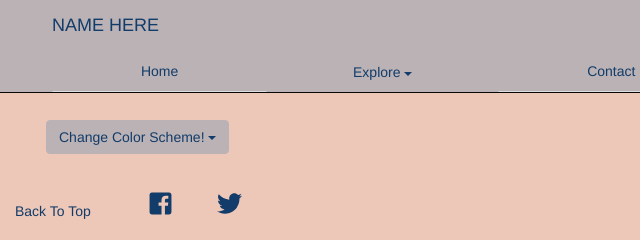
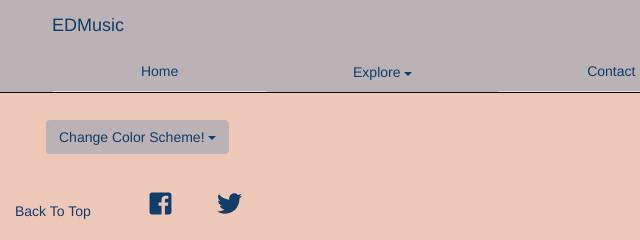
Before and after one commit to Krontime/Krontime-Project1.github.io, a website: page index.html in a window 1280 px wide. Shown: the full height of the page, 18-658 px from the left. Drawn offline with nearby package versions, Linux system fonts and the light colour scheme; some packages are replaced by stand-ins of ours; a web font is replaced by a local one.

Commit message:
Deployment (Urls Test)

```diff
--- a/index.html
+++ b/index.html
@@ -38,7 +38,7 @@
             <nav id="otherScreenNavbar" class="navbar navbar-inverse navbar-fixed-top">
                 <div class="container">
                     <div class="navbar-header">
-                    <a href="/project_1" class="navbar-brand">NAME HERE</a>
+                    <a href="/project_1" class="navbar-brand">EDMusic</a>
                     <button id="navigationCollapse" type="button" class="navbar-toggle collapsed" data-toggle="collapse" data-target="#navigationDropdown">
                         <span class="icon-bar"></span>
                         <span class="icon-bar"></span>
--- a/js/app.js
+++ b/js/app.js
@@ -3,7 +3,7 @@ angular.module("findMusicApp", ["ngRoute", "Route", "UserService", "UserDataServ
 angular.module("findMusicApp").config(function($locationProvider, $routeProvider) {$locationProvider.html5Mode(true);
 
     $routeProvider.when("Krontime-Project1.github.io/project_1", {
-        templateUrl: "Krontime-Project1.github.io/templates/home.html",
+        templateUrl: "/templates/home.html",
     })
     .when("/copyright", {
         templateUrl: "Krontime-Project1.github.io/templates/copyright.html",
```
